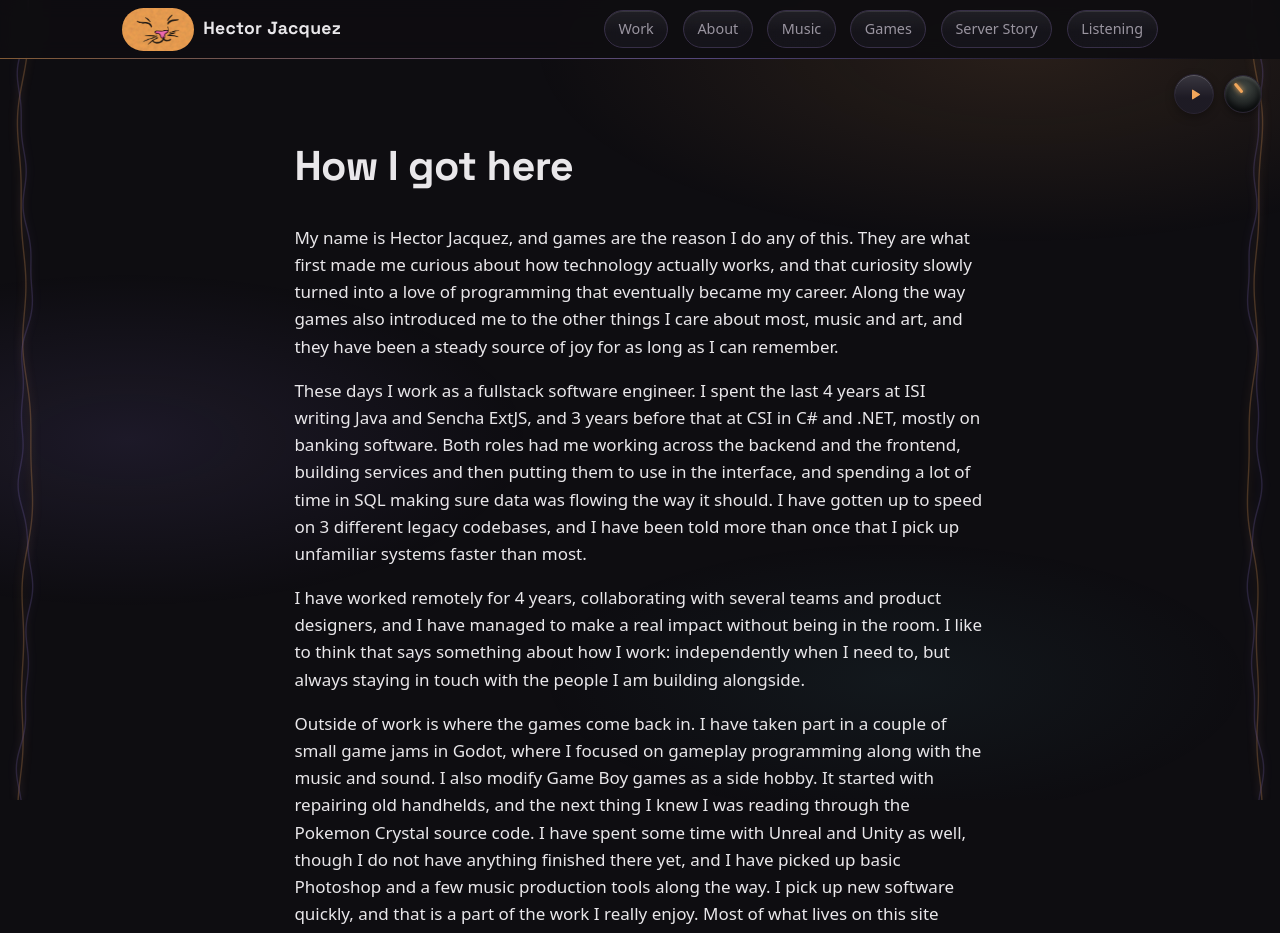
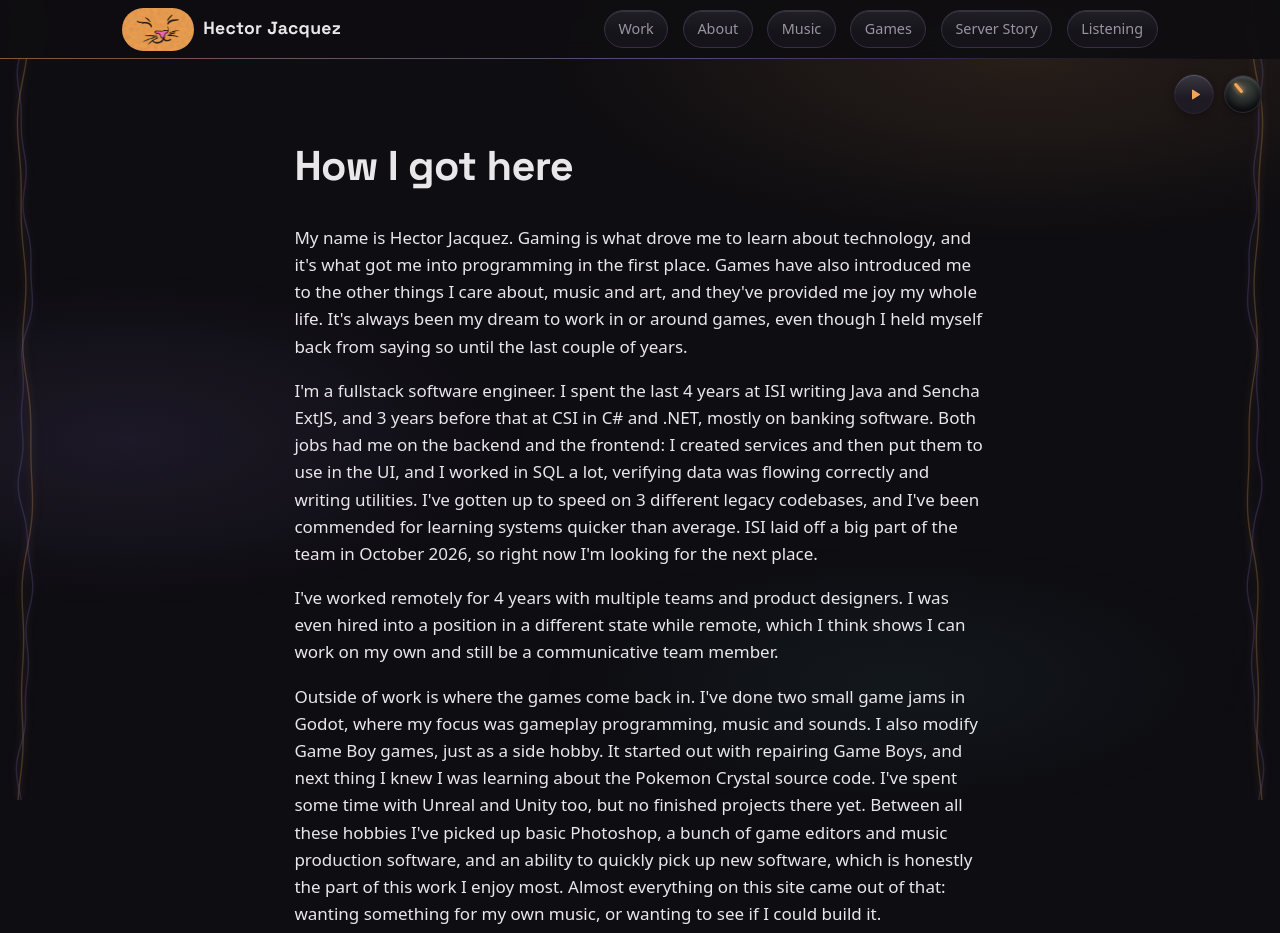
Before and after one commit to HectorJacquez/HectorJacquez.github.io, a React (Vite) app: page /#/bio in a window 1280 px wide. Shown: the top 933 px of the page. Built offline with nearby package versions, Linux system fonts and the light colour scheme.

Commit message:
About page in my own words; the game leaves the home page for its own page (the card's Play link)
Co-Authored-By: Claude Fable 5.1 <noreply@anthropic.com>

```diff
--- a/src/components/GameTV.tsx
+++ /dev/null
@@ -1,58 +0,0 @@
-import { useEffect, useRef, useState } from 'react'
-
-function PowerIcon({ size = '1.1em' }: { size?: string }) {
-  return (
-    <svg width={size} height={size} viewBox="0 0 24 24" fill="none" stroke="currentColor"
-      strokeWidth={2} strokeLinecap="round" strokeLinejoin="round" aria-hidden="true"
-      style={{ verticalAlign: 'middle' }}>
-      <path d="M12 2v10" />
-      <path d="M18.4 6.6a9 9 0 1 1-12.8 0" />
-    </svg>
-  )
-}
-
-/** The TV widget on the Games section: pressing power boots my cats' RPG live
- *  in the screen as an iframe, and pressing it again powers it back off. */
-export function GameTV() {
-  const [on, setOn] = useState(false)
-  const [booting, setBooting] = useState(false)
-  const timer = useRef<ReturnType<typeof setTimeout> | undefined>(undefined)
-
-  useEffect(() => () => clearTimeout(timer.current), [])
-
-  function powerOn() {
-    setOn(true)
-    setBooting(true)
-    clearTimeout(timer.current)
-    timer.current = setTimeout(() => setBooting(false), 600)
-  }
-
-  const toggle = () => (on ? setOn(false) : powerOn())
-
-  return (
-    <div className="tvwrap" style={{ maxWidth: 520, margin: '0.6rem auto 2.2rem' }}>
-      <div className={`tv${on ? ' on' : ''}${booting ? ' boot' : ''}`}>
-        <div className="tv-screen">
-          {on ? (
-            <iframe
-              src={`${import.meta.env.BASE_URL}play/cat-rpg/index.html`}
-              title="Nico's Bizarre Adventure"
-              allow="autoplay; gamepad; fullscreen"
-            />
-          ) : (
-            <div className="tv-off" onClick={powerOn}>
-              <span className="tv-title">NICO'S<br />BIZARRE ADVENTURE</span>
-              <span className="tv-hint"><PowerIcon size="0.9em" /> press power</span>
-            </div>
-          )}
-        </div>
-        <div className="tv-panel">
-          <button className="tv-power" aria-label="Power the game on or off" onClick={toggle}><PowerIcon /></button>
-          <span className="tv-led"></span>
-          <span className="tv-brand">Hedgevision</span>
-        </div>
-      </div>
-      <div className="tv-caption">my cats' RPG, running live in the TV (<a href={`${import.meta.env.BASE_URL}play/cat-rpg.html`}>fullscreen + manual</a>)</div>
-    </div>
-  )
-}
--- a/src/pages/Bio.tsx
+++ b/src/pages/Bio.tsx
@@ -1,5 +1,7 @@
 import { useEffect } from 'react'
 
+/** Written in my own words. The earlier version was a smoothed-over paraphrase
+ *  of a cover letter I wrote; this one keeps the sentences I actually use. */
 export function Bio() {
   useEffect(() => { window.scrollTo(0, 0) }, [])
   return (
@@ -8,46 +10,44 @@ export function Bio() {
         <h1>How I got here</h1>
 
         <p>
-          My name is Hector Jacquez, and games are the reason I do any of this. They are what
-          first made me curious about how technology actually works, and that curiosity slowly
-          turned into a love of programming that eventually became my career. Along the way games
-          also introduced me to the other things I care about most, music and art, and they have
-          been a steady source of joy for as long as I can remember.
+          My name is Hector Jacquez. Gaming is what drove me to learn about technology, and it's
+          what got me into programming in the first place. Games have also introduced me to the
+          other things I care about, music and art, and they've provided me joy my whole life.
+          It's always been my dream to work in or around games, even though I held myself back
+          from saying so until the last couple of years.
         </p>
 
         <p>
-          These days I work as a fullstack software engineer. I spent the last 4 years at ISI
-          writing Java and Sencha ExtJS, and 3 years before that at CSI in C# and .NET, mostly
-          on banking software. Both roles had me working across the backend and the frontend,
-          building services and then putting them to use in the interface, and spending a lot of
-          time in SQL making sure data was flowing the way it should. I have gotten up to speed on
-          3 different legacy codebases, and I have been told more than once that I pick up
-          unfamiliar systems faster than most.
+          I'm a fullstack software engineer. I spent the last 4 years at ISI writing Java and
+          Sencha ExtJS, and 3 years before that at CSI in C# and .NET, mostly on banking software.
+          Both jobs had me on the backend and the frontend: I created services and then put them
+          to use in the UI, and I worked in SQL a lot, verifying data was flowing correctly and
+          writing utilities. I've gotten up to speed on 3 different legacy codebases, and I've been
+          commended for learning systems quicker than average. ISI laid off a big part of the team
+          in October 2026, so right now I'm looking for the next place.
         </p>
 
         <p>
-          I have worked remotely for 4 years, collaborating with several teams and product
-          designers, and I have managed to make a real impact without being in the room. I like to
-          think that says something about how I work: independently when I need to, but always
-          staying in touch with the people I am building alongside.
+          I've worked remotely for 4 years with multiple teams and product designers. I was even
+          hired into a position in a different state while remote, which I think shows I can work
+          on my own and still be a communicative team member.
         </p>
 
         <p>
-          Outside of work is where the games come back in. I have taken part in a couple of small
-          game jams in Godot, where I focused on gameplay programming along with the music and
-          sound. I also modify Game Boy games as a side hobby. It started with repairing old
-          handhelds, and the next thing I knew I was reading through the Pokemon Crystal source
-          code. I have spent some time with Unreal and Unity as well, though I do not have anything
-          finished there yet, and I have picked up basic Photoshop and a few music production tools
-          along the way. I pick up new software quickly, and that is a part of the work I really
-          enjoy. Most of what lives on this site came out of that same impulse, building things
-          around music, art, and games.
+          Outside of work is where the games come back in. I've done two small game jams in Godot,
+          where my focus was gameplay programming, music and sounds. I also modify Game Boy games,
+          just as a side hobby. It started out with repairing Game Boys, and next thing I knew I
+          was learning about the Pokemon Crystal source code. I've spent some time with Unreal and
+          Unity too, but no finished projects there yet. Between all these hobbies I've picked up
+          basic Photoshop, a bunch of game editors and music production software, and an ability
+          to quickly pick up new software, which is honestly the part of this work I enjoy most.
+          Almost everything on this site came out of that: wanting something for my own music, or
+          wanting to see if I could build it.
         </p>
 
         <p>
-          Working in and around games has always been the dream, and even if it took me a while to
-          admit that to myself, it is the direction I keep gravitating toward. I am at my happiest
-          when the things I love and the work I do start to overlap.
+          I'd love to integrate music, art and games into my career as a software dev someday.
+          Until then, this site is where that happens.
         </p>
       </article>
     </main>
--- a/src/pages/Home.tsx
+++ b/src/pages/Home.tsx
@@ -3,7 +3,6 @@ import { ShaderGradientCanvas, ShaderGradient } from 'shadergradient'
 import { Card } from '../components/Card'
 import { TopWave } from '../components/TopWave'
 import { CRT3D } from '../components/CRT3D'
-import { GameTV } from '../components/GameTV'
 import { FloatingShapes } from '../components/FloatingShapes'
 import { TextAnimate } from '../components/TextAnimate'
 import { useSectionLink } from '../components/useSectionLink'
@@ -157,7 +156,6 @@ export function Home() {
       <section id="games"><div className="wrap">
         <h2>Games and game dev</h2>
         <p className="sub">These two you can play with right now.</p>
-        <GameTV />
         <div className="cards">{gameCards.map((p) => <Card key={p.title} p={p} />)}</div>
         <p className="sub" style={{ marginTop: '1.6rem' }}>Not shown here yet, and still in progress: a 3D graybox runner, a music-venue scene, and Nintendo 64 homebrew demos built with my own asset pipeline.</p>
         <Minis items={gameMinis} />
```
Also changed, not shown: src/portfolio.css (+1 -67 lines), 1 other file (tests, documents, lock files or other folders).
